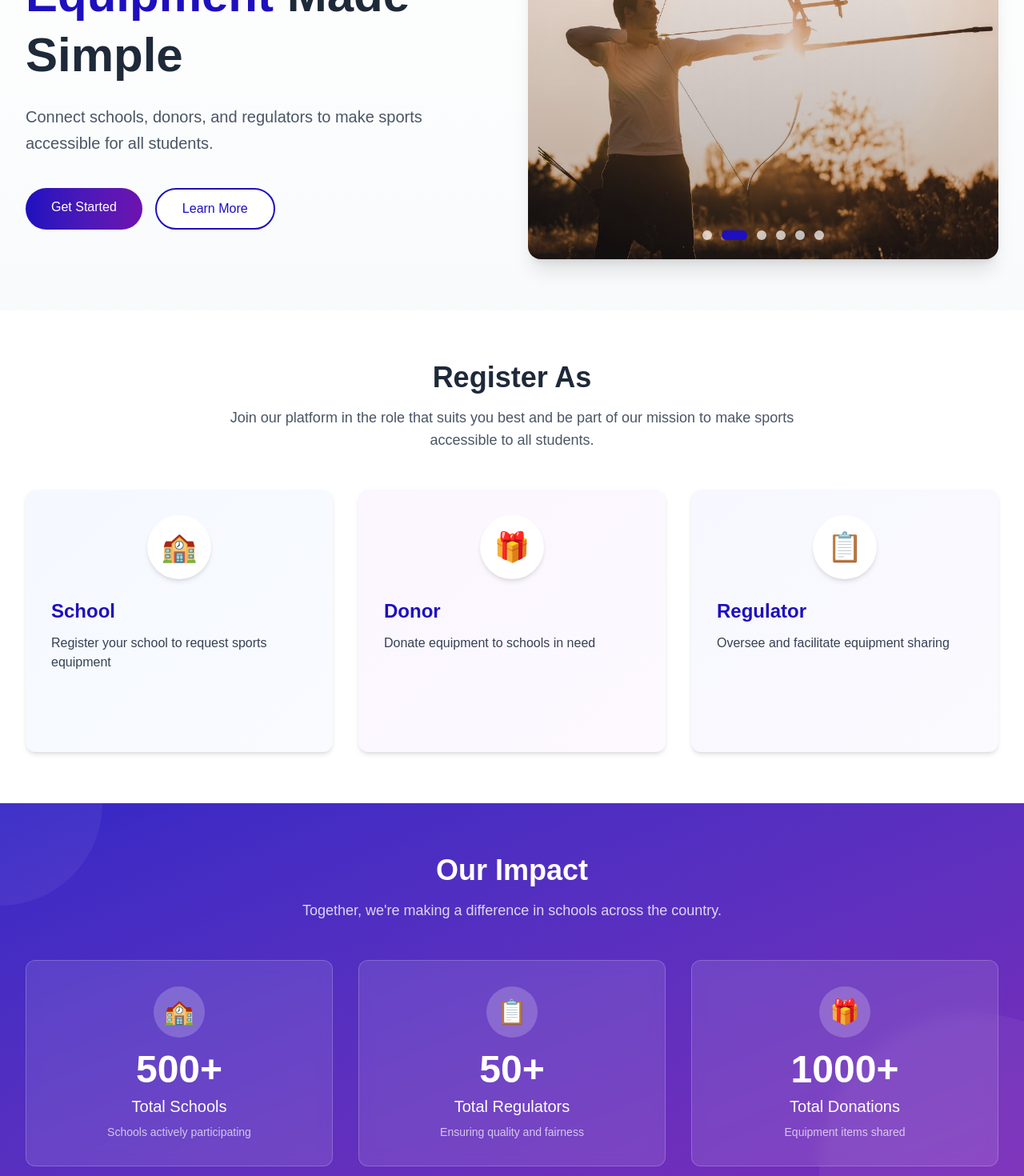
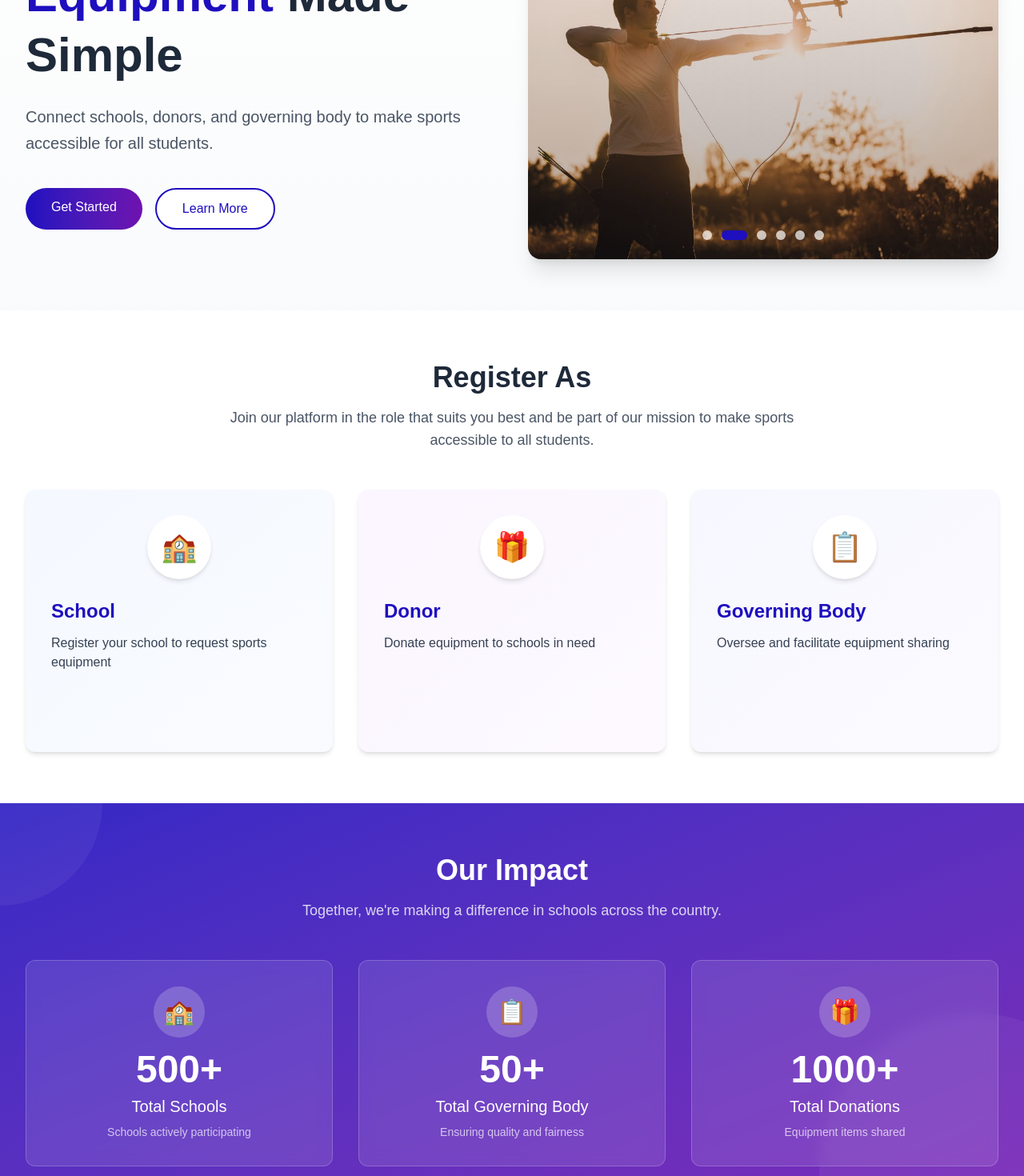
Before and after one commit to AdeepaK2/goalx, a Next.js app: page / in a window 1280 px wide. Shown: the part 300-1770 px from the top of the page at 80% size. Built offline with nearby package versions, Linux system fonts and the light colour scheme.

Commit message:
Update labels for consistency in RegistrationButtons and Statistics components

```diff
--- a/src/components/HeroSection.tsx
+++ b/src/components/HeroSection.tsx
@@ -35,7 +35,7 @@ export default function HeroSection() {
             </h1>
 
             <p className="text-lg md:text-xl text-gray-600 leading-relaxed">
-              Connect schools, donors, and regulators to make sports accessible for all students.
+              Connect schools, donors, and governing body to make sports accessible for all students.
             </p>
 
             <div className="pt-4 flex flex-wrap gap-4">
--- a/src/components/RegistrationButtons.tsx
+++ b/src/components/RegistrationButtons.tsx
@@ -9,7 +9,7 @@ export default function RegistrationButtons() {
   const buttons = [
     { label: 'School', icon: '🏫', description: 'Register your school to request sports equipment', color: 'from-blue-500/10 to-blue-600/5' },
     { label: 'Donor', icon: '🎁', description: 'Donate equipment to schools in need', color: 'from-purple-500/10 to-purple-600/5' },
-    { label: 'Regulator', icon: '📋', description: 'Oversee and facilitate equipment sharing', color: 'from-indigo-500/10 to-indigo-600/5' },
+    { label: 'Governing Body', icon: '📋', description: 'Oversee and facilitate equipment sharing', color: 'from-indigo-500/10 to-indigo-600/5' },
   ]
 
   const handleRegisterClick = (label: string) => {
--- a/src/components/Statistics.tsx
+++ b/src/components/Statistics.tsx
@@ -10,7 +10,7 @@ export default function Statistics() {
       description: 'Schools actively participating'
     },
     {
-      label: 'Total Regulators',
+      label: 'Total Governing Body',
       value: 50,
       icon: '📋',
       description: 'Ensuring quality and fairness'
```
